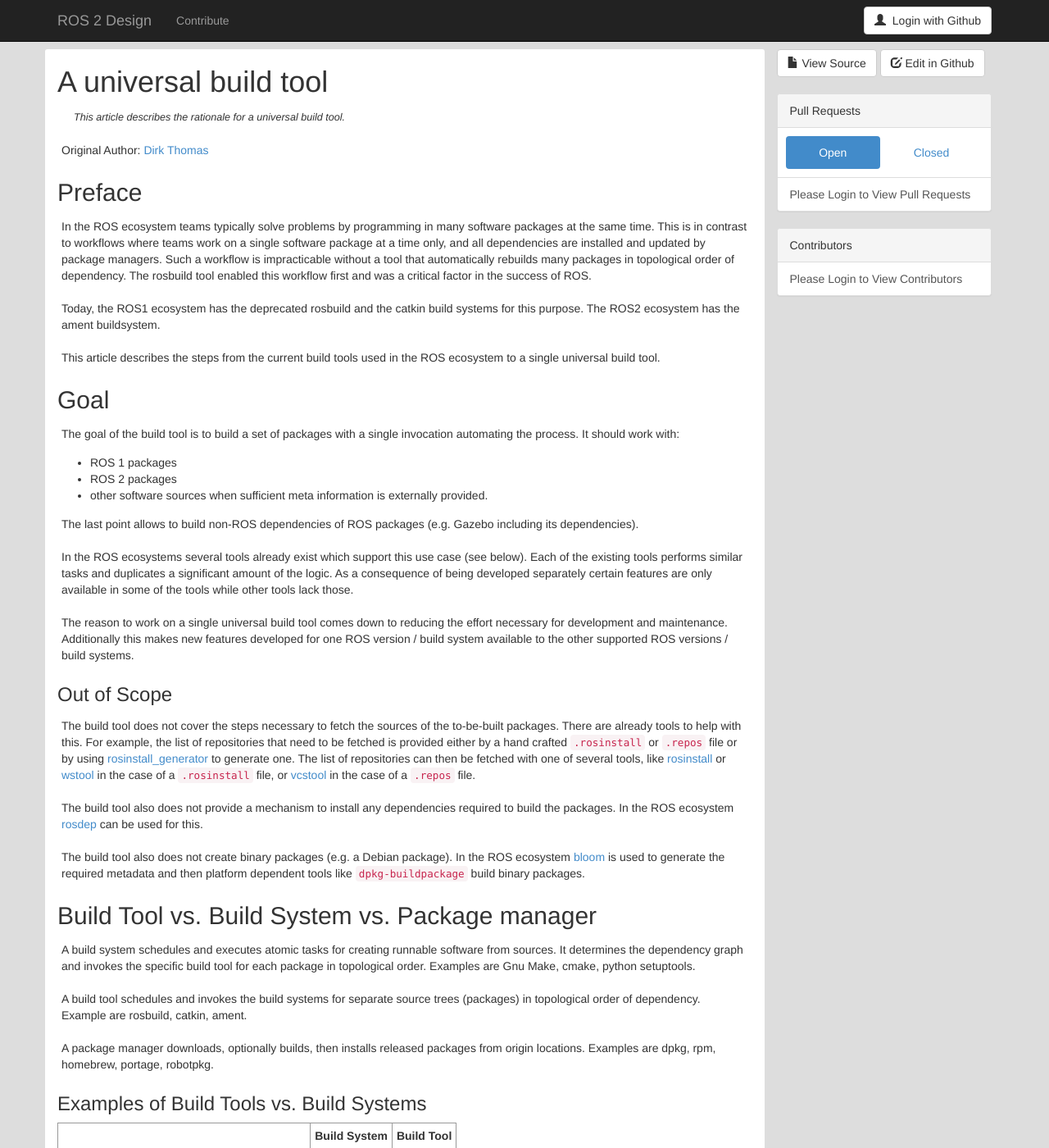
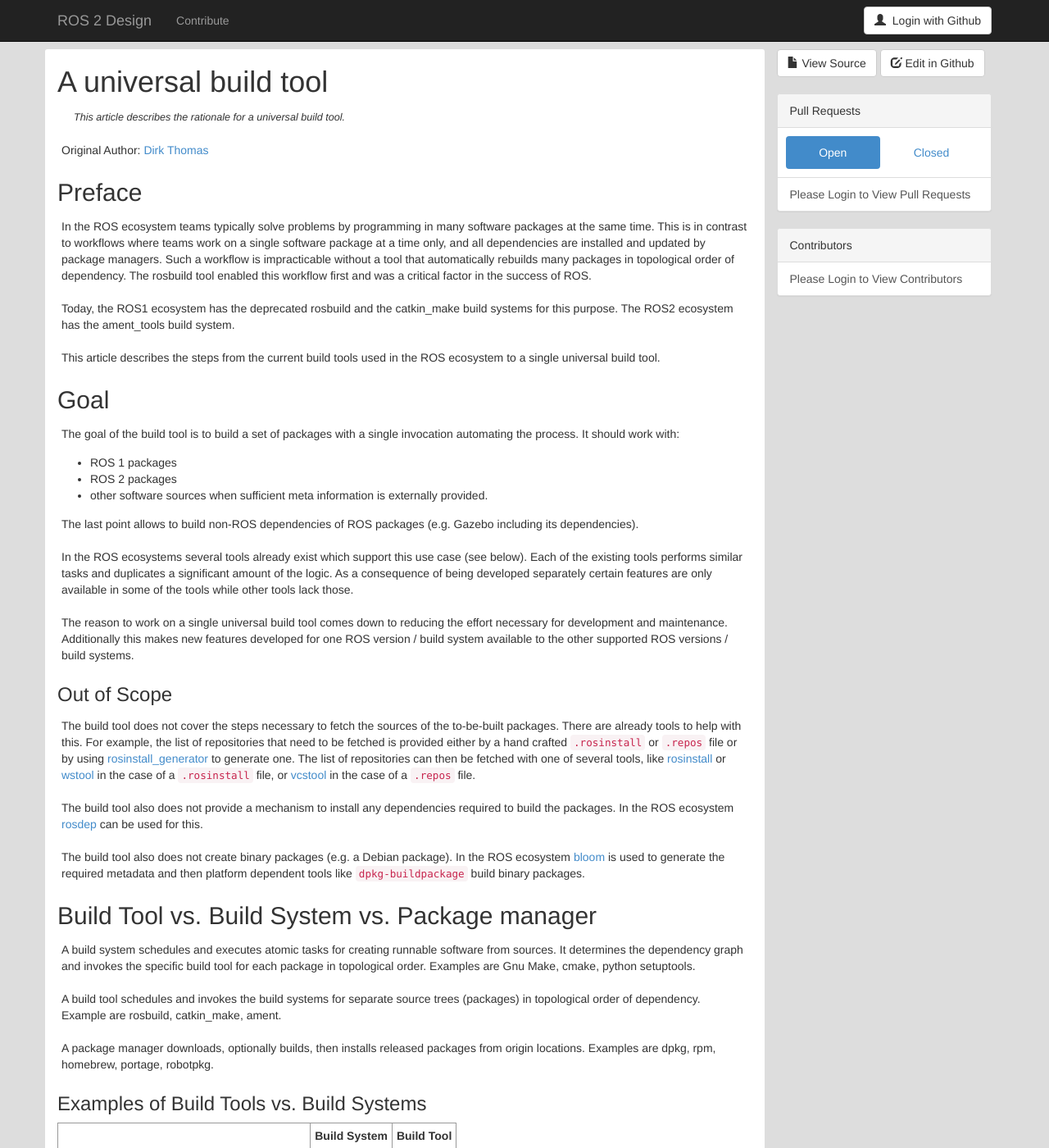
Before and after one commit to ros2/design, a Jekyll site: the page built from articles/101_build_tool.md, in a window 1280 px wide and 1400 px high. Shown: the whole window at 82% size. Built offline with Jekyll 4.4.1, drawn with Linux system fonts in a browser that asks for light colours; nearby versions of some CDN libraries.

Commit message:
consistently name 'build tools' catkin_make and ament_tools

```diff
--- a/articles/101_build_tool.md
+++ b/articles/101_build_tool.md
@@ -26,8 +26,8 @@
 Such a workflow is impracticable without a tool that automatically rebuilds many packages in topological order of dependency.
 The rosbuild tool enabled this workflow first and was a critical factor in the success of ROS.
 
-Today, the ROS1 ecosystem has the deprecated rosbuild and the catkin build systems for this purpose.
-The ROS2 ecosystem has the ament buildsystem.
+Today, the ROS1 ecosystem has the deprecated rosbuild and the catkin_make build systems for this purpose.
+The ROS2 ecosystem has the ament_tools build system.
 
 
 This article describes the steps from the current build tools used in the ROS ecosystem to a single universal build tool.
@@ -68,7 +68,7 @@
 Examples are Gnu Make, cmake, python setuptools.
 
 A build tool schedules and invokes the build systems for separate source trees (packages) in topological order of dependency.
-Example are rosbuild, catkin, ament.
+Example are rosbuild, catkin_make, ament.
 
 A package manager downloads, optionally builds, then installs released packages from origin locations.
 Examples are dpkg, rpm, homebrew, portage, robotpkg.
```
